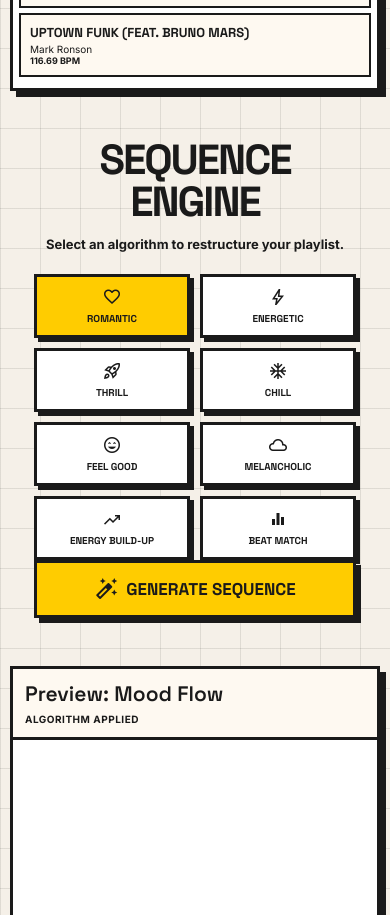
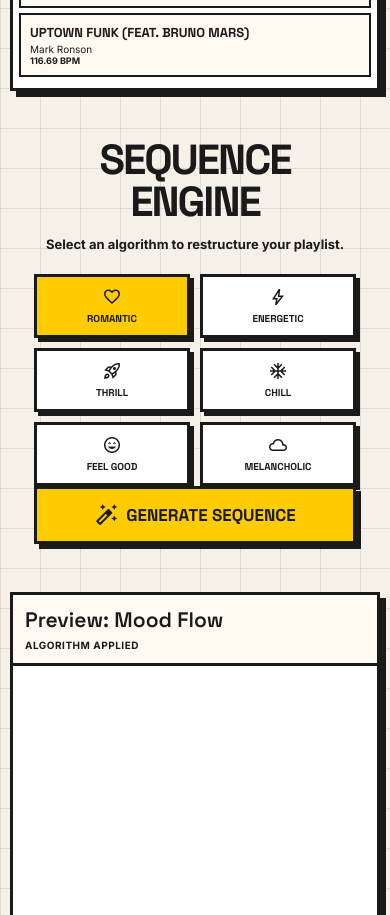
Before and after one commit to gauravmalik04/Modus, a plain HTML site: page playlists.html in a window 390 px wide. Shown: the part 1450-2365 px from the top of the page. Drawn offline with nearby package versions, Linux system fonts and the light colour scheme.

Commit message:
Update playlists UI, styling, and sequence generation

```diff
--- a/css/playlists.css
+++ b/css/playlists.css
@@ -501,25 +501,22 @@ body {
 ========================================= */
 
 .generate-button {
-
     width: 100%;
+    align-self: stretch;
+    flex-shrink: 0;
 
     margin-top: auto;
 
     padding: 14px;
 
     background: var(--yellow);
-
     color: var(--black);
 
     border: 3px solid var(--black);
-
     box-shadow: 5px 5px 0 var(--black);
 
     font-family: "Space Grotesk", sans-serif;
-
     font-size: 17px;
-
     font-weight: 700;
 
     text-transform: uppercase;
@@ -527,9 +524,7 @@ body {
     cursor: pointer;
 
     display: flex;
-
     align-items: center;
-
     justify-content: center;
 
     gap: 8px;
@@ -884,9 +879,11 @@ body {
 
         min-height: 500px;
     }
+    .middle-panel {
+        display: flex;
+        flex-direction: column;
+        padding: 24px;
 
-    .middle-panel {
-
-        min-height: 500px;
+        width: 100%;
     }
 }
--- a/js/pages/playlists.js
+++ b/js/pages/playlists.js
@@ -473,26 +473,17 @@ function generateSequence() {
     if (songs.length === 0) {
 
         alert("No songs available.");
-
         return;
 
     }
 
 
-    // Copy songs
-    const sequence =
-        [...songs];
+    // Songs ki copy banao
+    const sequence = [...songs];
 
 
-    // Highest mood score first
-    sequence.sort((a, b) => {
-
-        return (
-            getPresetScore(b) -
-            getPresetScore(a)
-        );
-
-    });
+    // Har baar random order
+    sequence.sort(() => Math.random() - 0.5);
 
 
     console.log(
@@ -501,6 +492,7 @@ function generateSequence() {
     );
 
 
+    // Preview mein show karo
     displaySequence(sequence);
 
 }
--- a/playlists.html
+++ b/playlists.html
@@ -27,7 +27,7 @@
 
     <header class="topbar">
 
-        <div class="logo">
+        <div class="logo" onclick="window.location.href='landing.html'" style="cursor: pointer;" title="Back to Home">
             Modus
         </div>
 
@@ -191,30 +191,9 @@
                             Melancholic
                         </span>
                     </div>
+                </div>
 
 
-                    <div class="algorithm-card">
-                        <span class="material-symbols-outlined">
-                            trending_up
-                        </span>
-
-                        <span>
-                            Energy Build-up
-                        </span>
-                    </div>
-
-
-                    <div class="algorithm-card">
-                        <span class="material-symbols-outlined">
-                            equalizer
-                        </span>
-
-                        <span>
-                            Beat Match
-                        </span>
-                    </div>
-
-                </div>
 
 
                 <!-- Generate button -->
```
